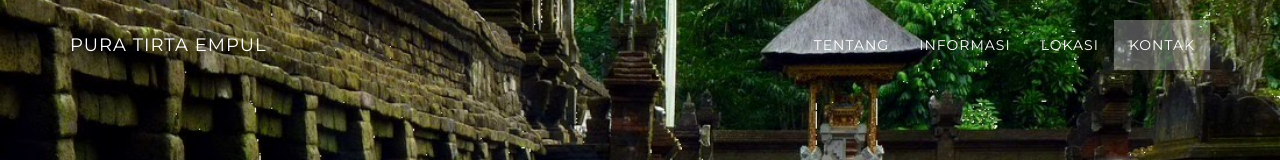
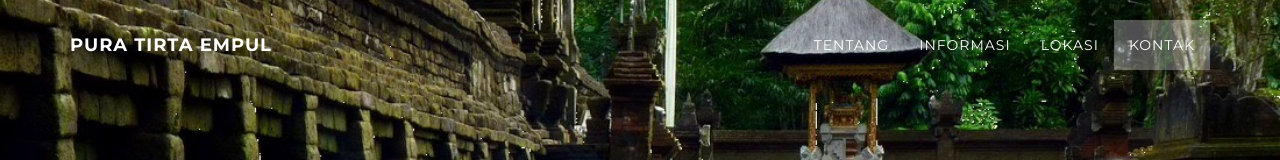
Before and after one commit to tirtaempul/tirtaempul.github.io, a website: page index.html in a window 1280 px wide. Shown: the top 160 px of the page. Drawn offline with nearby package versions, Linux system fonts and the light colour scheme.

Commit message:
pang lebih tebal

```diff
--- a/index.html
+++ b/index.html
@@ -41,7 +41,7 @@
                     Menu <i class="fa fa-bars"></i>
                 </button>
                 <a class="navbar-brand page-scroll" href="#page-top">
-                    <span class="light">Pura Tirta Empul</span>
+                    <span class="light"></span>Pura Tirta Empul
                 </a>
             </div>
 
```
